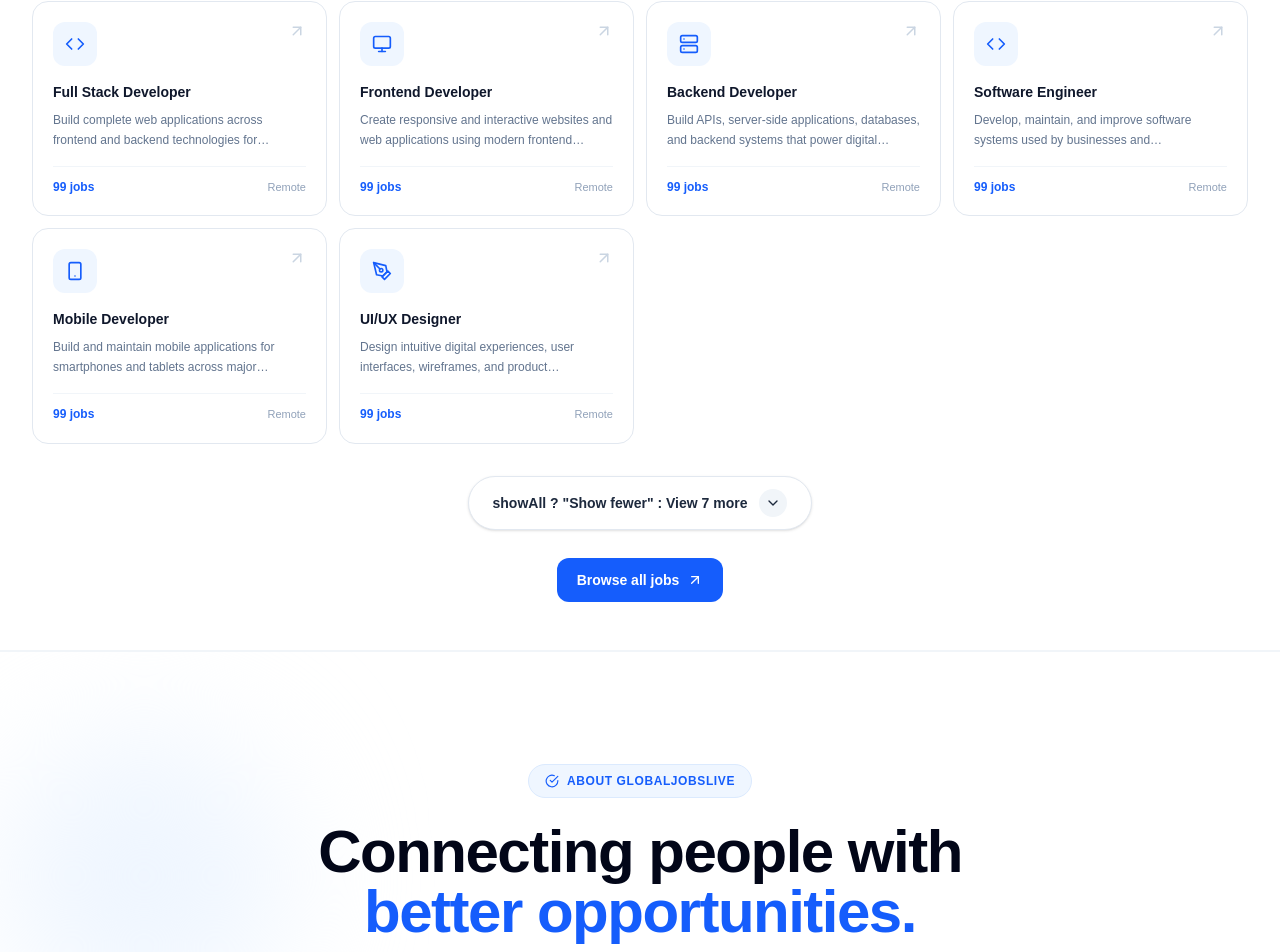
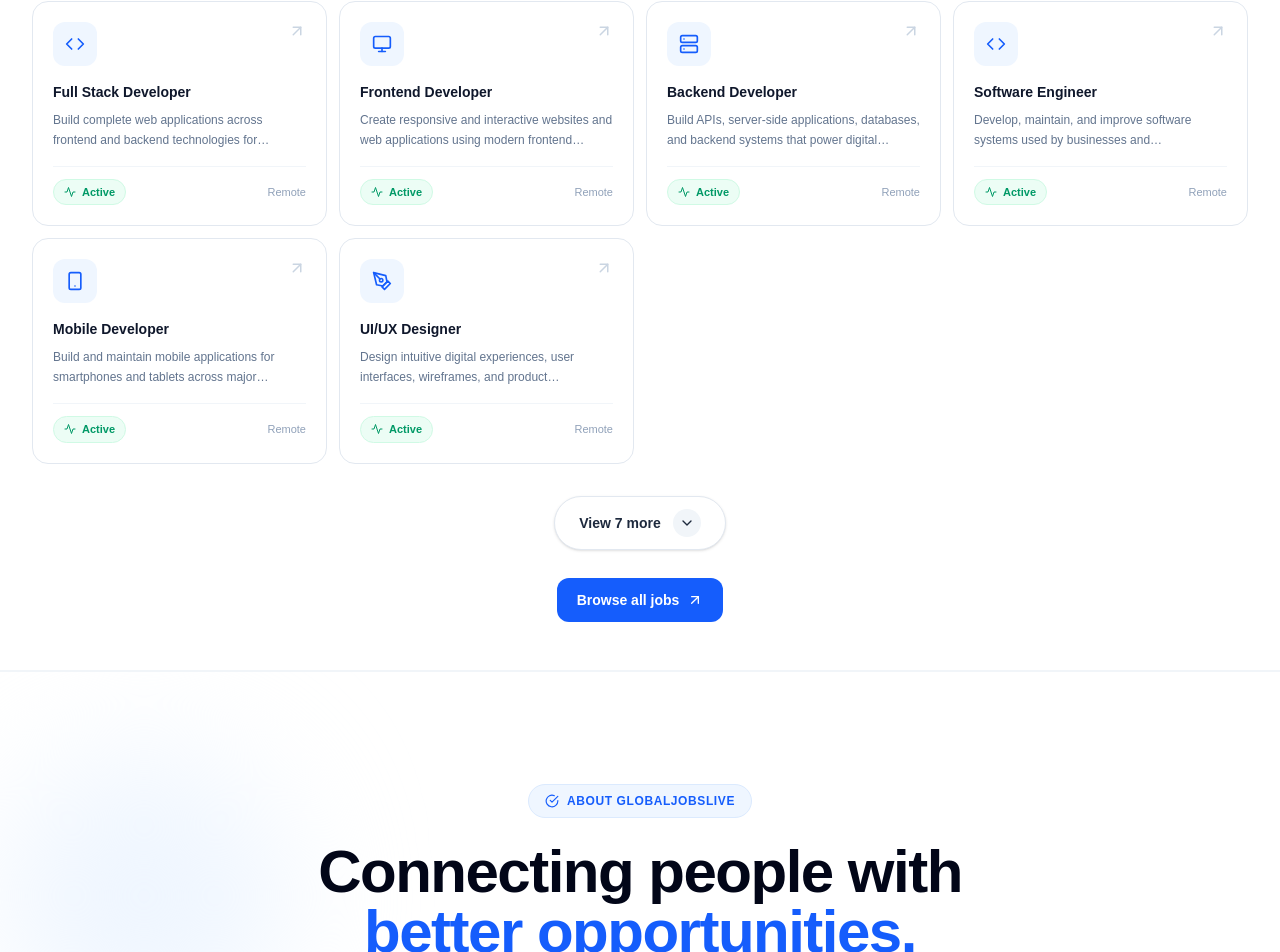
Before and after one commit to tippified-dev/jobs, a Next.js app: page / in a window 1280 px wide. Shown: the part 2536-3488 px from the top of the page. Built offline with nearby package versions, Linux system fonts and the light colour scheme.

Commit message:
adjusted 1

```diff
--- a/components/JobTypeCategoriesClient.tsx
+++ b/components/JobTypeCategoriesClient.tsx
@@ -4,6 +4,7 @@ import { AnimatePresence, motion } from "framer-motion";
 import Link from "next/link";
 import { useState, type ReactNode } from "react";
 import {
+  FiActivity,
   FiArrowUpRight,
   FiBarChart2,
   FiBriefcase,
@@ -42,7 +43,7 @@ type Props = {
  * Icons are controlled entirely by the frontend.
  * The category data only provides the category slug.
  *
- * These slugs must match the 18 categories in
+ * These slugs match the 18 categories in
  * category-opportunity-data.ts.
  */
 const categoryIcons: Record<string, ReactNode> = {
@@ -243,11 +244,12 @@ export default function JobTypeCategoriesClient({
                       </p>
                     </div>
 
+                    {/* Category Status */}
                     <div className="mt-auto pt-4">
                       <div className="flex items-center justify-between border-t border-slate-100 pt-3">
-                        <span className="text-xs font-semibold text-blue-600">
-                          {job.jobs.toLocaleString()}{" "}
-                          {job.jobs === 1 ? "job" : "jobs"}
+                        <span className="inline-flex items-center gap-1.5 rounded-full border border-emerald-100 bg-emerald-50 px-2.5 py-1 text-[11px] font-semibold text-emerald-600">
+                          <FiActivity size={12} />
+                          Active
                         </span>
 
                         <span className="text-[11px] font-medium text-slate-400">
@@ -271,7 +273,7 @@ export default function JobTypeCategoriesClient({
                 className="group inline-flex items-center gap-3 rounded-full border border-slate-200 bg-white px-6 py-3 text-sm font-semibold text-slate-800 shadow-sm transition-all duration-200 hover:border-blue-200 hover:bg-blue-50 hover:text-blue-700 hover:shadow-md focus:outline-none focus:ring-2 focus:ring-blue-500 focus:ring-offset-2"
               >
                 <span>
-                  {`showAll ? "Show fewer" : View ${remainingCount} more`}
+                  {showAll ? "Show fewer" : `View ${remainingCount} more`}
                 </span>
 
                 <motion.span
```
